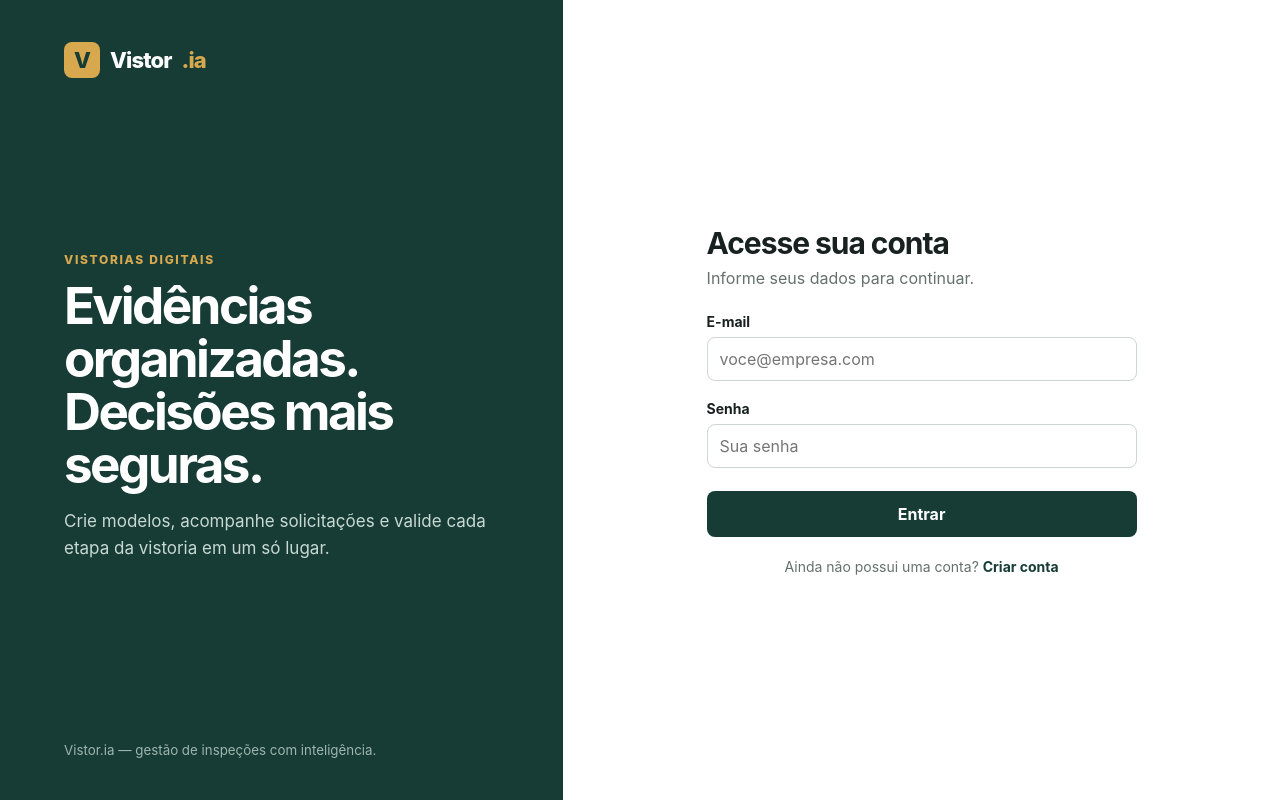
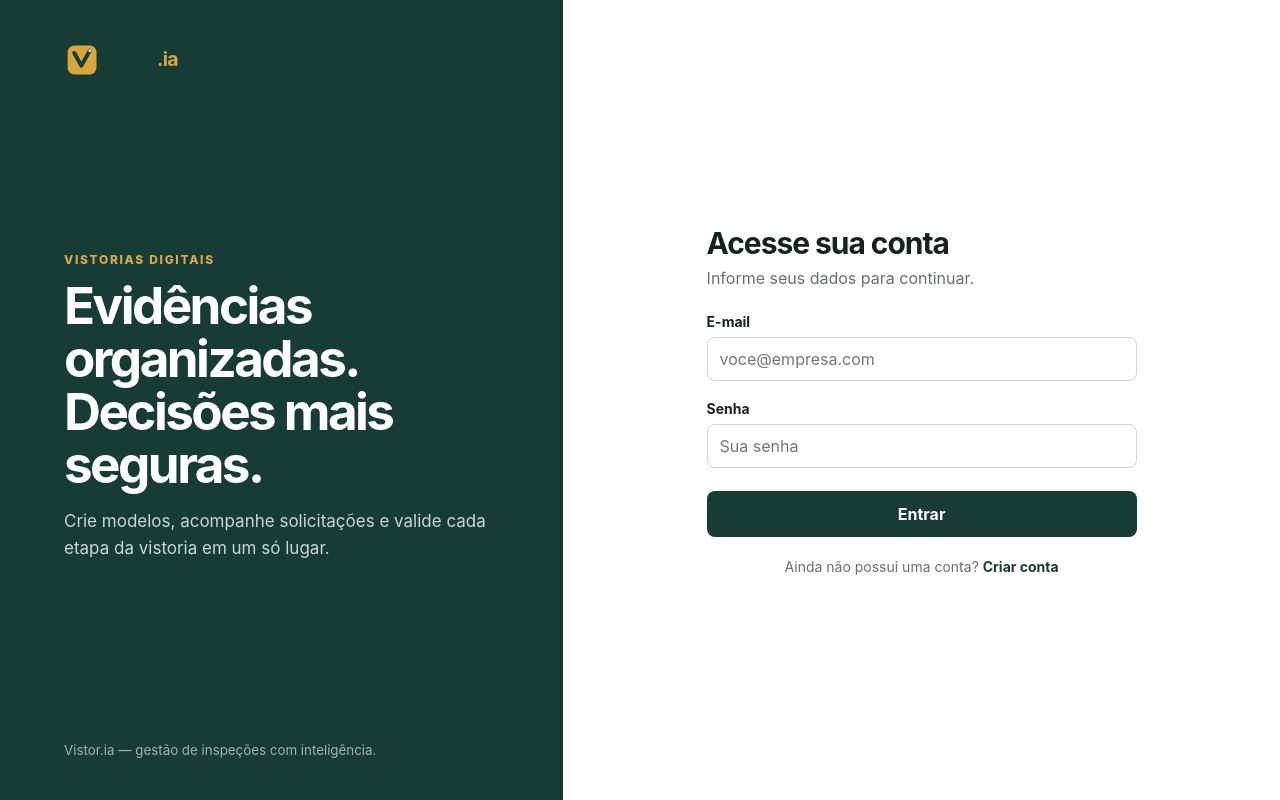
Before and after one commit to thomasbastos-04/vistoria-web, an Angular app: page /login in a window 1280 px wide. Built offline with nearby package versions, Linux system fonts and the light colour scheme.

Commit message:
feat: add official brand logo and favicon

```diff
--- a/src/app/features/auth/auth.scss
+++ b/src/app/features/auth/auth.scss
@@ -1,8 +1,7 @@
 .auth-page { min-height: 100vh; display: grid; grid-template-columns: minmax(360px, 44%) 1fr; background: white; }
 .auth-intro { padding: 42px clamp(34px, 5vw, 76px); color: white; background: var(--primary); display: flex; flex-direction: column; justify-content: space-between; }
-.brand, .mobile-brand { display: flex; align-items: center; gap: 10px; font-size: 22px; font-weight: 800; letter-spacing: -.04em; }
-.brand span, .mobile-brand span { width: 36px; height: 36px; display: grid; place-items: center; border-radius: 8px; color: var(--primary); background: var(--accent); }
-.brand em { color: var(--accent); font-style: normal; }
+.brand, .mobile-brand { display: flex; align-items: center; gap: 10px; }
+.brand-logo { display: block; height: 36px; width: auto; max-width: 100%; }
 .auth-intro h1 { max-width: 540px; margin: 12px 0 18px; font-size: clamp(36px, 4vw, 58px); line-height: 1.03; letter-spacing: -.05em; }
 .auth-intro p:not(.eyebrow) { max-width: 500px; color: #c8d8d3; font-size: 17px; line-height: 1.6; }
 .eyebrow { color: var(--accent); font-size: 12px; font-weight: 800; letter-spacing: .14em; }
--- a/src/app/features/auth/login.page.html
+++ b/src/app/features/auth/login.page.html
@@ -1,6 +1,8 @@
 <main class="auth-page">
   <section class="auth-intro">
-    <a class="brand" routerLink="/"><span>V</span>Vistor<em>.ia</em></a>
+    <a class="brand" routerLink="/" aria-label="Vistor.ia">
+      <img class="brand-logo" src="assets/logo.svg" alt="Vistor.ia">
+    </a>
     <div>
       <p class="eyebrow">VISTORIAS DIGITAIS</p>
       <h1>Evidências organizadas. Decisões mais seguras.</h1>
@@ -11,7 +13,7 @@
 
   <section class="auth-content">
     <form class="auth-card" [formGroup]="form" (ngSubmit)="submit()">
-      <div class="mobile-brand"><span>V</span>Vistor.ia</div>
+      <div class="mobile-brand"><img class="brand-logo" src="assets/logo.svg" alt="Vistor.ia"></div>
       <header><h2>Acesse sua conta</h2><p>Informe seus dados para continuar.</p></header>
       @if (errorMessage()) { <div class="notice notice-error">{{ errorMessage() }}</div> }
       <div class="field">
--- a/src/app/features/auth/register.page.html
+++ b/src/app/features/auth/register.page.html
@@ -1,6 +1,8 @@
 <main class="auth-page">
   <section class="auth-intro">
-    <a class="brand" routerLink="/"><span>V</span>Vistor<em>.ia</em></a>
+    <a class="brand" routerLink="/" aria-label="Vistor.ia">
+      <img class="brand-logo" src="assets/logo.svg" alt="Vistor.ia">
+    </a>
     <div>
       <p class="eyebrow">COMECE AGORA</p>
       <h1>Um processo de vistoria simples para todos.</h1>
@@ -11,7 +13,7 @@
 
   <section class="auth-content">
     <form class="auth-card" [formGroup]="form" (ngSubmit)="submit()">
-      <div class="mobile-brand"><span>V</span>Vistor.ia</div>
+      <div class="mobile-brand"><img class="brand-logo" src="assets/logo.svg" alt="Vistor.ia"></div>
       <header><h2>Crie sua conta</h2><p>Leva menos de um minuto.</p></header>
       @if (errorMessage()) { <div class="notice notice-error">{{ errorMessage() }}</div> }
       <div class="field">
--- a/src/app/features/public-inspection/public-inspection.page.html
+++ b/src/app/features/public-inspection/public-inspection.page.html
@@ -1,5 +1,7 @@
 <header class="public-header">
-  <a class="brand"><span>V</span>Vistor<em>.ia</em></a>
+  <a class="brand" aria-label="Vistor.ia">
+    <img class="brand-logo" src="assets/logo.svg" alt="Vistor.ia">
+  </a>
   <small>Ambiente seguro de vistoria</small>
 </header>
 
--- a/src/app/layout/app-shell.component.html
+++ b/src/app/layout/app-shell.component.html
@@ -1,8 +1,7 @@
 <div class="shell">
   <aside class="sidebar" [class.open]="mobileMenuOpen()">
-    <a class="brand" routerLink="/dashboard" (click)="mobileMenuOpen.set(false)">
-      <span class="brand-mark">V</span>
-      <span>Vistor<span>.ia</span></span>
+    <a class="brand" routerLink="/dashboard" (click)="mobileMenuOpen.set(false)" aria-label="Vistor.ia">
+      <img class="brand-logo" src="assets/logo.svg" alt="Vistor.ia">
     </a>
 
     <nav>
@@ -23,7 +22,9 @@
 
   <main>
     <header class="mobile-header">
-      <a class="brand" routerLink="/dashboard"><span class="brand-mark">V</span>Vistor.ia</a>
+      <a class="brand" routerLink="/dashboard" aria-label="Vistor.ia">
+        <img class="brand-logo" src="assets/logo.svg" alt="Vistor.ia">
+      </a>
       <button type="button" (click)="mobileMenuOpen.set(!mobileMenuOpen())">Menu</button>
     </header>
     <router-outlet />
--- a/src/app/layout/app-shell.component.scss
+++ b/src/app/layout/app-shell.component.scss
@@ -1,8 +1,7 @@
 .shell { min-height: 100vh; display: grid; grid-template-columns: 250px 1fr; }
 .sidebar { position: sticky; top: 0; height: 100vh; padding: 26px 18px 18px; color: white; background: var(--primary); display: flex; flex-direction: column; z-index: 20; }
-.brand { display: flex; align-items: center; gap: 10px; font-size: 20px; font-weight: 760; letter-spacing: -.03em; }
-.brand > span:last-child span { color: var(--accent); }
-.brand-mark { width: 34px; height: 34px; border-radius: 8px; display: grid; place-items: center; color: var(--primary); background: var(--accent); font-weight: 850; }
+.brand { display: flex; align-items: center; gap: 10px; }
+.brand-logo { display: block; height: 34px; width: auto; max-width: 100%; }
 nav { display: grid; gap: 6px; margin-top: 44px; }
 nav a { padding: 11px 13px; border-radius: 8px; color: #dce7e3; font-size: 14px; font-weight: 620; }
 nav a:hover, nav a.active { color: white; background: #ffffff14; }
--- a/src/index.html
+++ b/src/index.html
@@ -6,6 +6,7 @@
     <base href="/">
     <meta name="viewport" content="width=device-width, initial-scale=1">
     <meta name="description" content="Gestão inteligente de vistorias digitais">
+    <link rel="icon" type="image/svg+xml" href="assets/favicon.svg">
   </head>
   <body>
     <app-root></app-root>
```
Also changed, not shown: src/assets/favicon.svg (added), src/assets/logo.svg (added).
